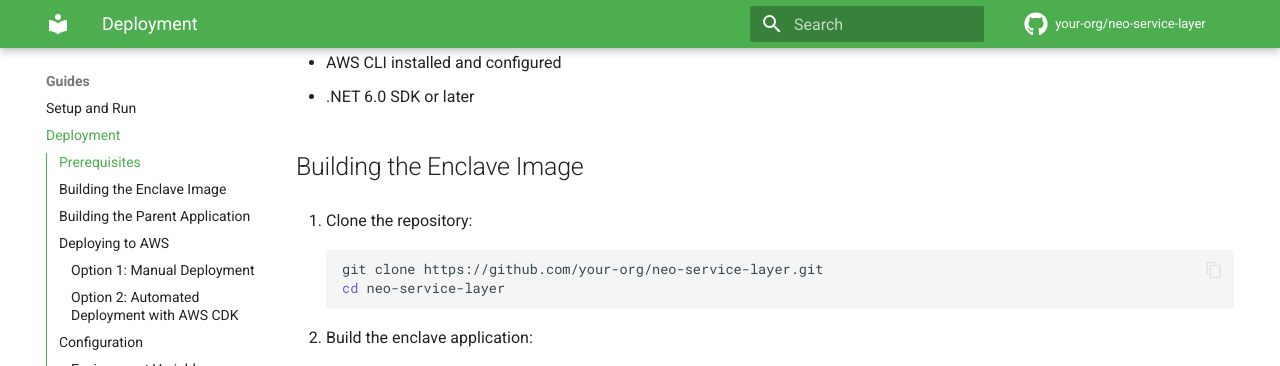
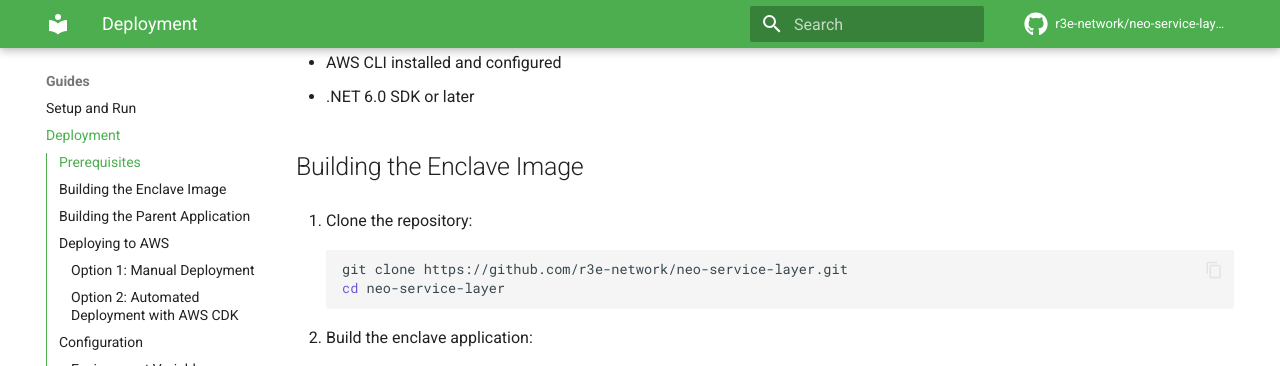
Before and after one commit to r3e-network/neo_service_layer, an MkDocs documentation site: the page built from docs/deployment-guide.md, in a window 1280 px wide and 900 px high, scrolled down 395 px. Shown: the top 366 px of the window. Built offline with MkDocs 1.6.1 and Material for MkDocs 9.7.7, drawn with Linux system fonts in a browser that asks for light colours; comment, search, counter and statistics services are not loaded.

Commit message:
update org

````diff
--- a/docs/deployment-guide.md
+++ b/docs/deployment-guide.md
@@ -14,7 +14,7 @@ This guide outlines the steps to deploy the Neo Service Layer to a production en
 
 1. Clone the repository:
    ```bash
-   git clone https://github.com/your-org/neo-service-layer.git
+   git clone https://github.com/r3e-network/neo-service-layer.git
    cd neo-service-layer
    ```
 
--- a/mkdocs.yml
+++ b/mkdocs.yml
@@ -1,8 +1,8 @@
 site_name: Neo Service Layer
 site_description: A serverless platform for Neo N3 blockchain with AWS Nitro Enclave support
 site_author: Neo Service Layer Contributors
-repo_url: https://github.com/your-org/neo-service-layer
-repo_name: your-org/neo-service-layer
+repo_url: https://github.com/r3e-network/neo-service-layer
+repo_name: r3e-network/neo-service-layer
 
 theme:
   name: material
````
Also changed, not shown: README.md (+1 -1 lines).
